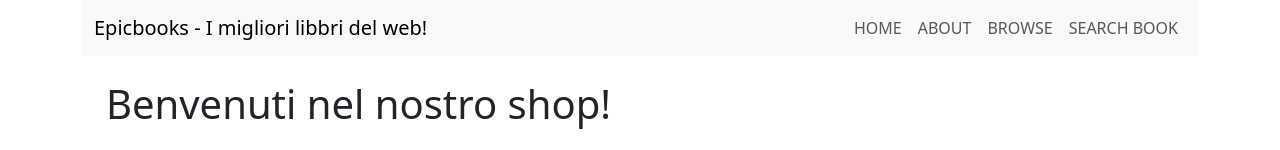
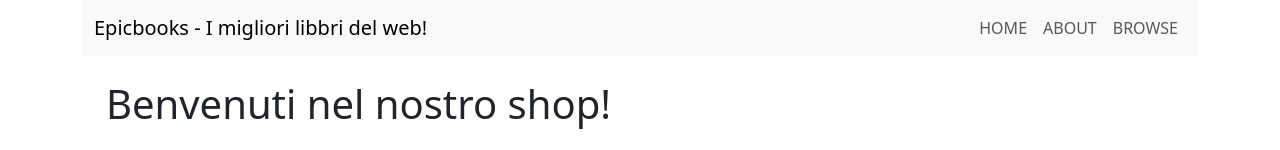
Before and after one commit to GiorgioMigliaccio08/U3-W1-L2-EpicBooks--FS0423IT, a React (Create React App) app: page / in a window 1280 px wide. Shown: the top 150 px of the page. Built offline with nearby package versions, Linux system fonts and the light colour scheme.

Commit message:
Commit 2

```diff
--- a/src/components/MyNav.jsx
+++ b/src/components/MyNav.jsx
@@ -13,7 +13,6 @@ const CustomNavbar = (props) => {
             <Nav.Link href="#features">HOME</Nav.Link>
             <Nav.Link href="#pricing">ABOUT</Nav.Link>
             <Nav.Link href="#pricing">BROWSE</Nav.Link>
-            <Nav.Link href="#pricing">SEARCH BOOK</Nav.Link>
           </Nav>
         </Navbar.Collapse>
       </Container>
```
